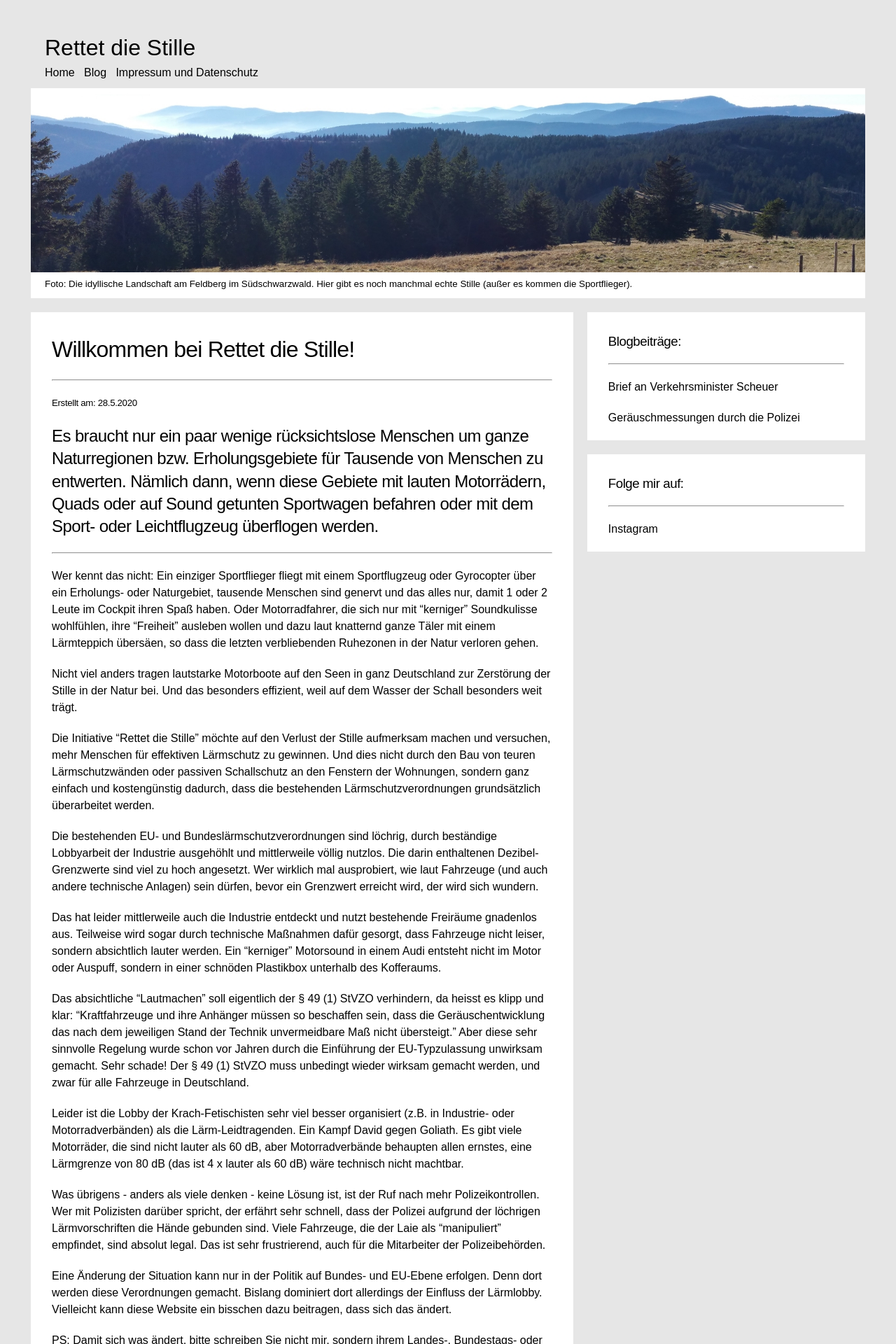
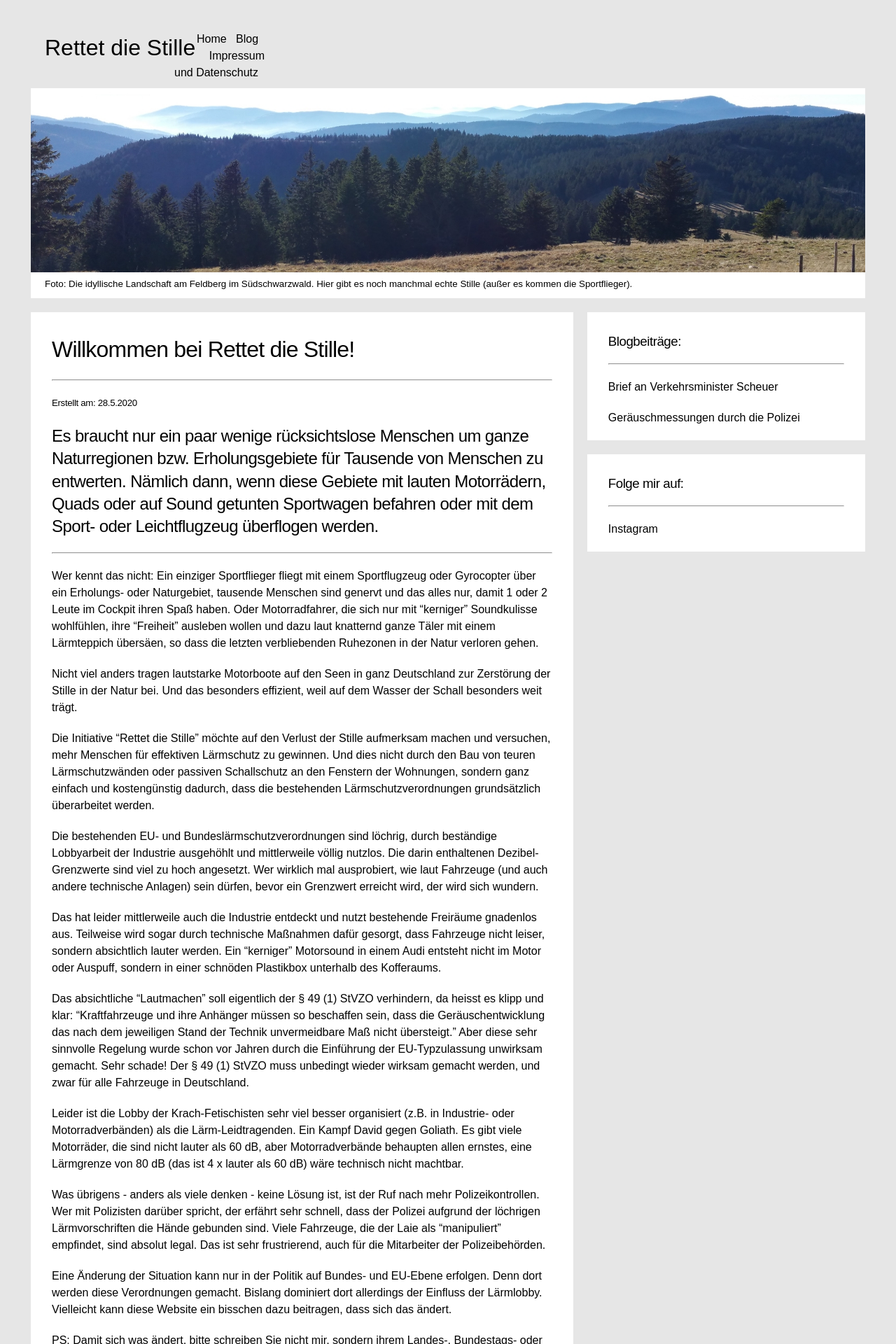
Before and after one commit to rettet-die-stille/rettet-die-stille.github.io, a Jekyll site: the page built from index.md, in a window 1280 px wide. Shown: the top 1920 px of the page at 70% size. Built offline with Jekyll 4.4.1, drawn with Linux system fonts in a browser that asks for light colours; our own code applies the rules of GitHub Pages for plain Markdown files.

Commit message:
Update _nav.html

```diff
--- a/_includes/_nav.html
+++ b/_includes/_nav.html
@@ -1,5 +1,5 @@
 <div class="nav">
-    <div style="text-align: left;">
+    <div style="text-align: left;float:left;">
         <a href="/">
             <span style="font-size: 2em" >Rettet die Stille</span>
         </a>
```
